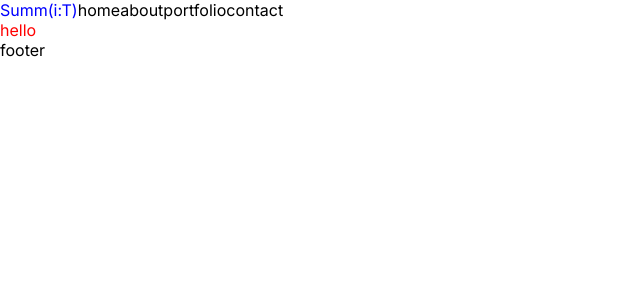
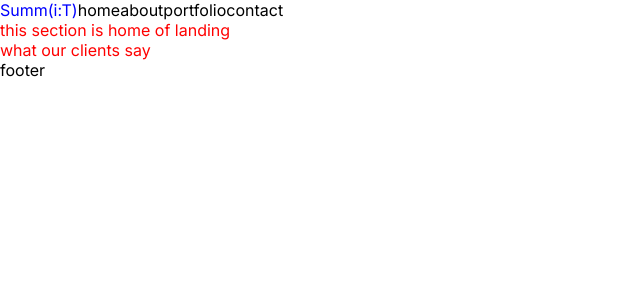
Before and after one commit to djmin43/summit, a Next.js app: page / in a window 1280 px wide. Shown: the top 300 px of the page, without its empty margins (0-640 px from the left). Built offline with nearby package versions, Linux system fonts and the light colour scheme.

Commit message:
main structure

```diff
--- a/src/app/page.tsx
+++ b/src/app/page.tsx
@@ -1,4 +1,11 @@
 import styles from "./app.module.scss";
+import { LandingHome } from "@/components/landing/landing-home.component";
+import { Testimonial } from "@/components/landing/testimonial.component";
 export default function Home() {
-  return <main className={styles.main}>hello</main>;
+  return (
+    <main className={styles.main}>
+      <LandingHome />
+      <Testimonial />
+    </main>
+  );
 }
--- /dev/null
+++ b/src/components/landing/landing-home.component.tsx
@@ -0,0 +1,5 @@
+import React from "react";
+
+export const LandingHome = () => {
+  return <section>this section is home of landing</section>;
+};
--- /dev/null
+++ b/src/components/landing/testimonial.component.tsx
@@ -0,0 +1,5 @@
+import React from "react";
+
+export const Testimonial = () => {
+  return <div>what our clients say</div>;
+};
```
